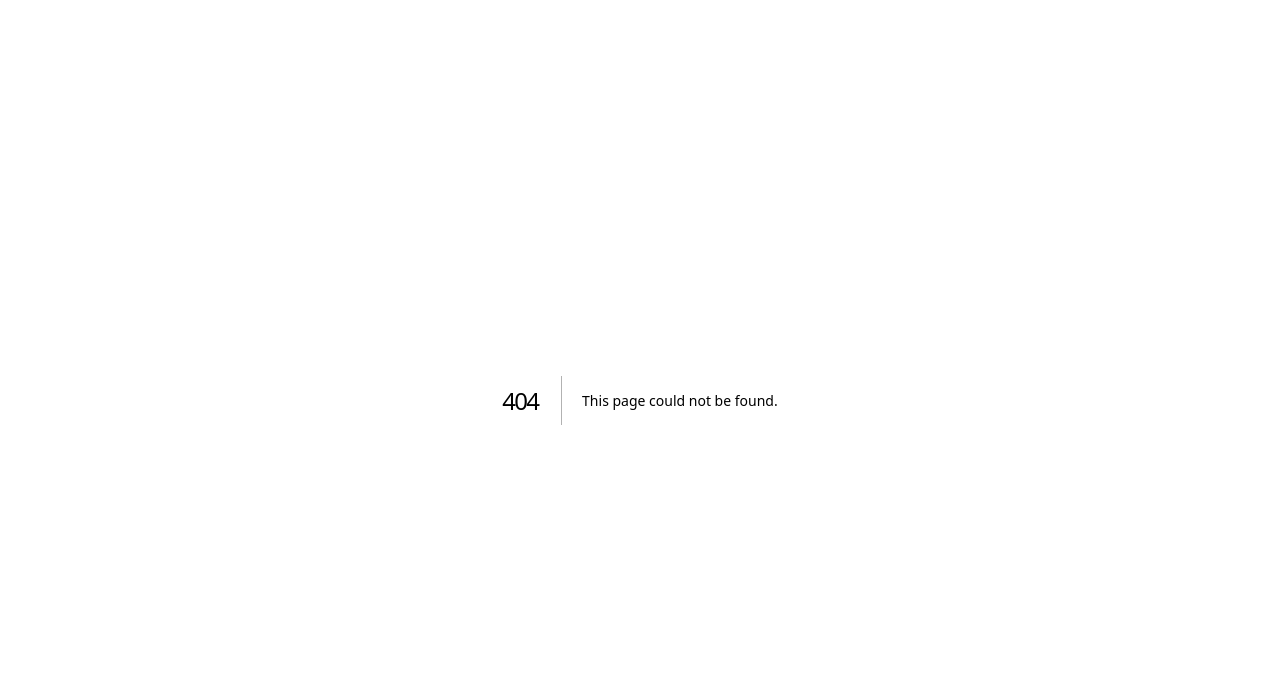
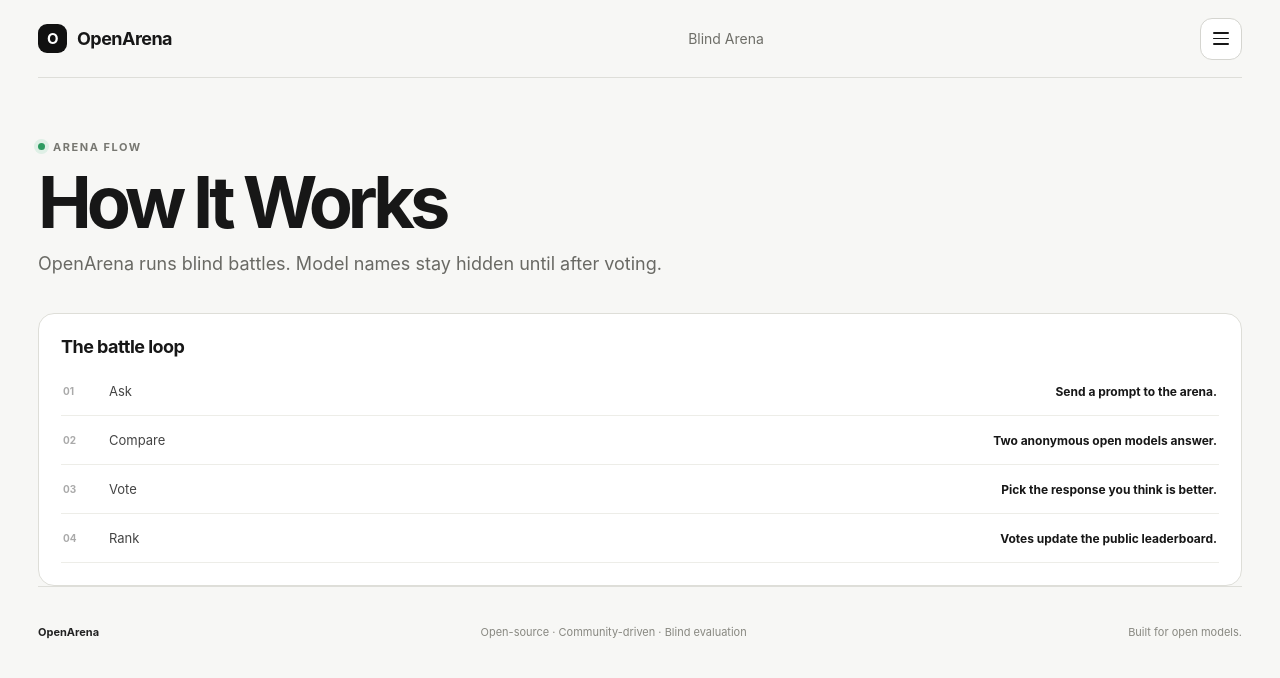
Before and after one commit to 010213pashaleshenko1-blip/OpenArena, a Next.js app: page /how-it-works in a window 1280 px wide. Before the commit this address had no page. Shown: the top 678 px of the page. Built offline with nearby package versions, Linux system fonts and the light colour scheme.

Commit message:
feat: add how it works page

```diff
--- /dev/null
+++ b/app/how-it-works/page.tsx
@@ -0,0 +1,31 @@
+import { SiteShell } from "../components/site-shell";
+
+const steps = [
+  ["01", "Ask", "Send a prompt to the arena."],
+  ["02", "Compare", "Two anonymous open models answer."],
+  ["03", "Vote", "Pick the response you think is better."],
+  ["04", "Rank", "Votes update the public leaderboard."],
+];
+
+export default function HowItWorksPage() {
+  return (
+    <SiteShell
+      title="How It Works"
+      description="OpenArena runs blind battles. Model names stay hidden until after voting."
+      badge="ARENA FLOW"
+    >
+      <section className="content-grid">
+        <article className="content-card">
+          <h2>The battle loop</h2>
+          {steps.map(([num, title, copy]) => (
+            <div className="rank-row" key={num}>
+              <b>{num}</b>
+              <span>{title}</span>
+              <strong>{copy}</strong>
+            </div>
+          ))}
+        </article>
+      </section>
+    </SiteShell>
+  );
+}
```
